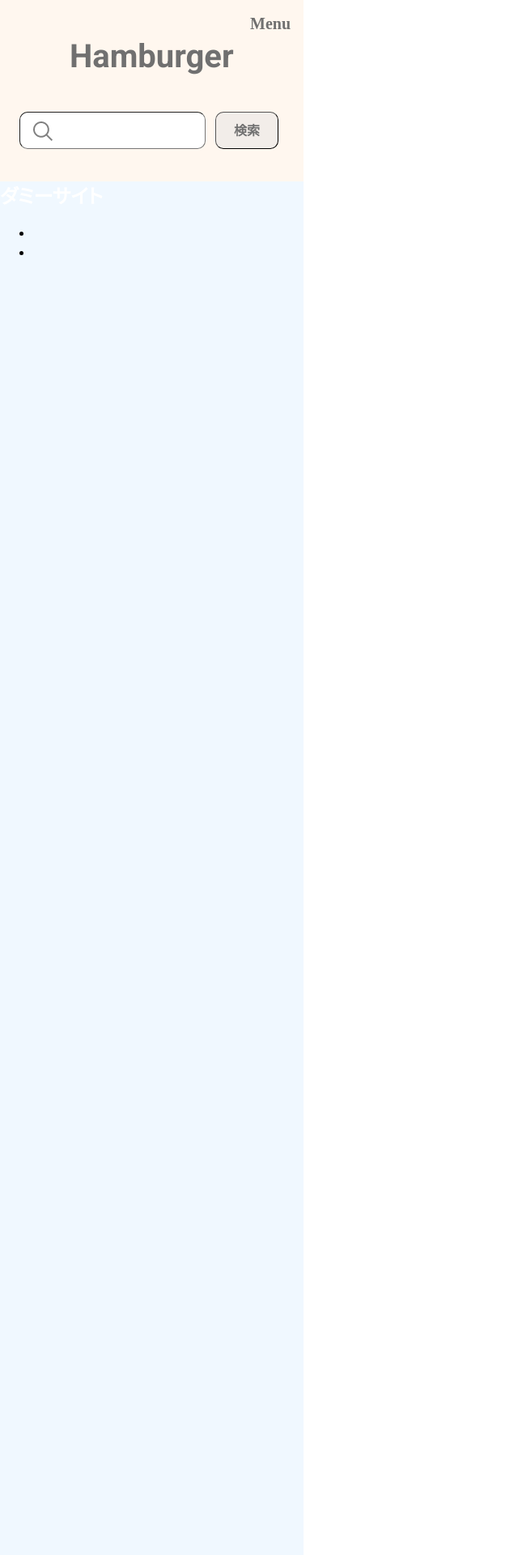
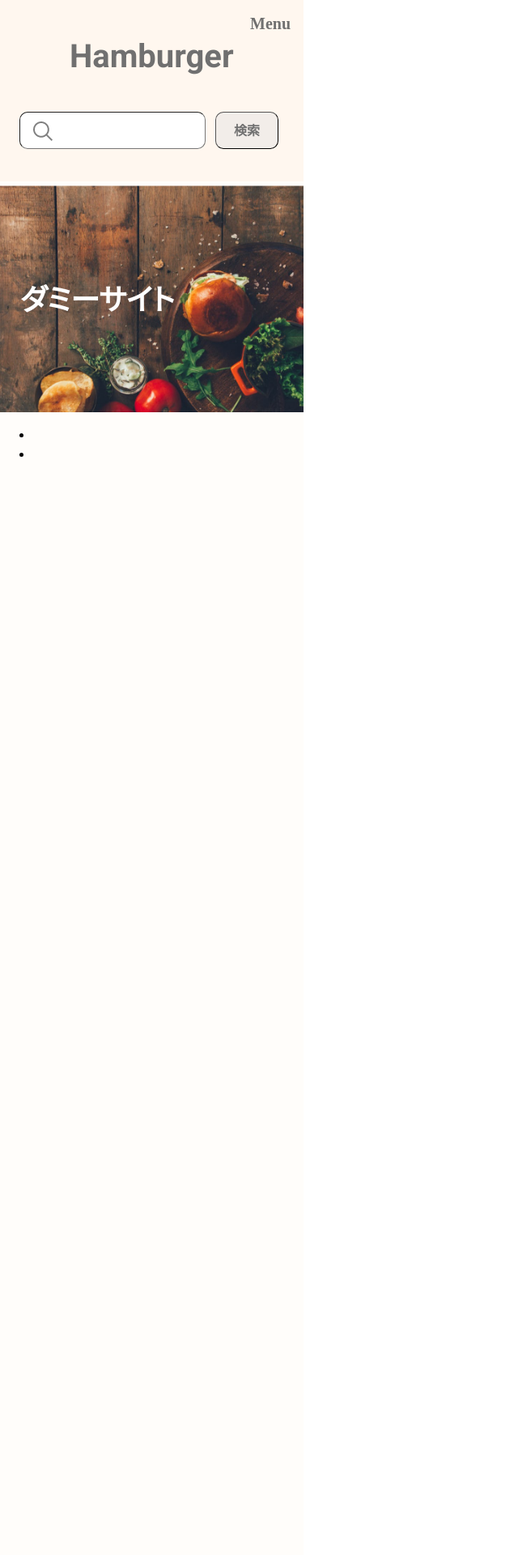
Before and after one commit to yoshikazu-ishitsuka/hamburger_wp, a PHP site: page / in a window 1280 px wide. Shown: the top 1920 px of the page at 81% size, without its empty margins (0-640 px from the left). Run offline with PHP 8.4, Linux system fonts and the light colour scheme; style sheets or scripts are compiled from the project's sources.

Commit message:
_main.scssファイルの編集

```diff
--- a/scss/layout/_main.scss
+++ b/scss/layout/_main.scss
@@ -1,5 +1,16 @@
-main {
+.l-main {
   height: 2349px;
   width: 375px;
-  background-color: aliceblue;
+  background-color: #fffdfa;
+
+  .main-visual {
+    background-image: url(/images/front/main-visual-sp.png);
+    background-size: cover;
+    height: 285px;
+
+    &__title {
+      font-size: 36px;
+      padding: 119px 134px 115px 25px;
+    }
+  }
 }
```
